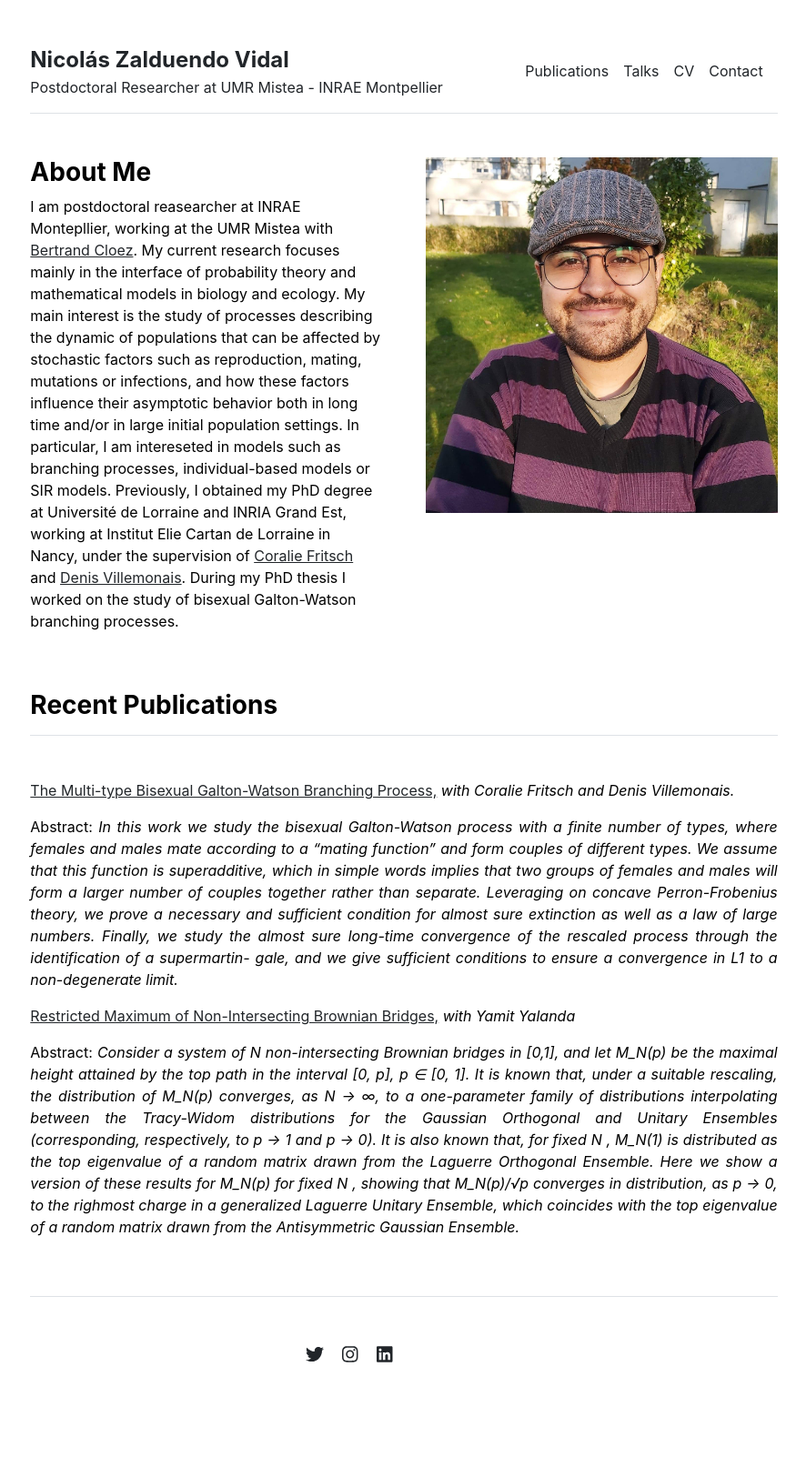
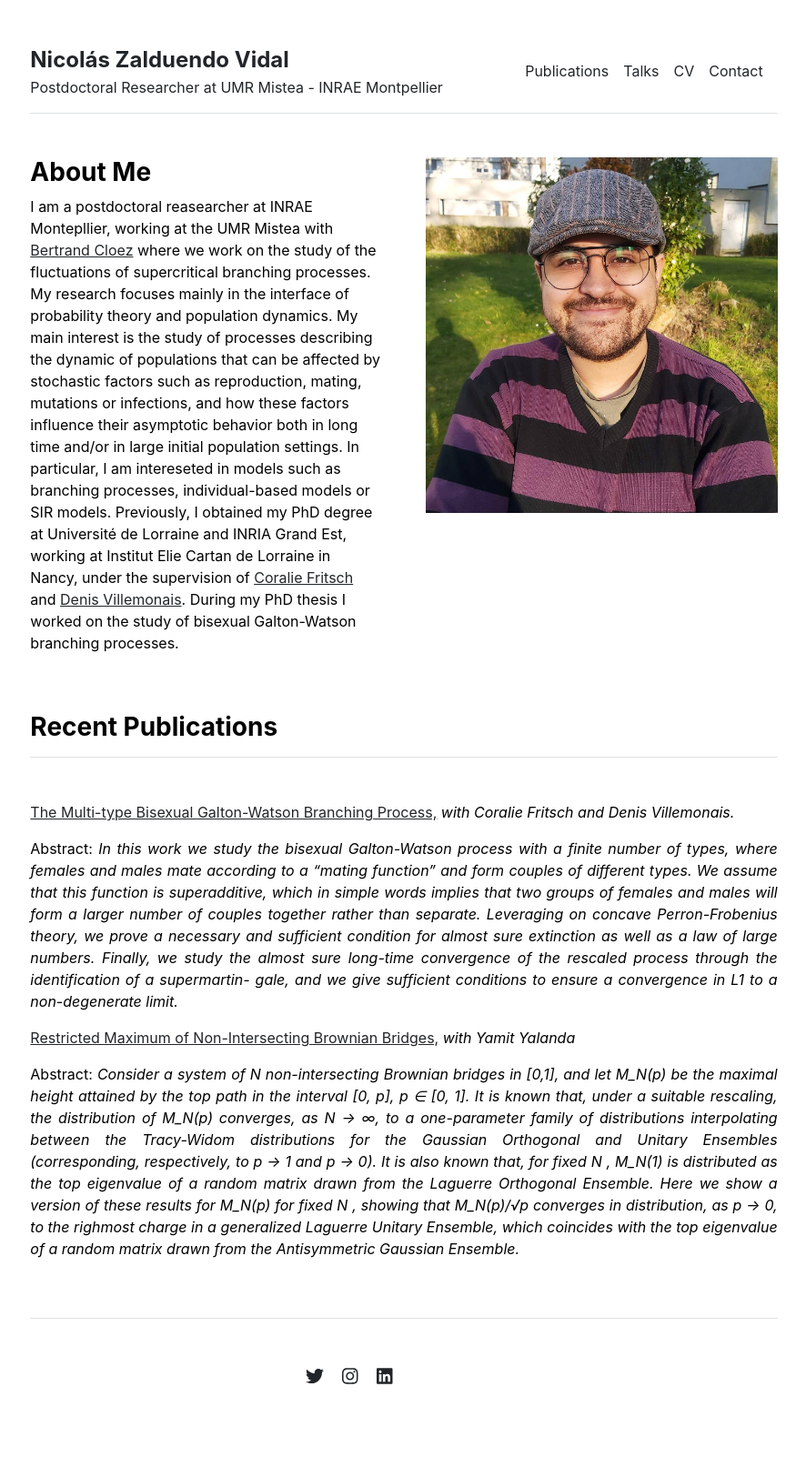
Before and after one commit to nzalduendo/nzalduendo.github.io, a Jekyll site: the page built from index.md, in a window 1280 px wide. Shown: the whole page at 91% size, without its empty margins (196-1082 px from the left). Built offline with Jekyll 4.4.1, drawn with Linux system fonts in a browser that asks for light colours; before the commit the page ends 1600 px from its top, so only the background shows below that.

Commit message:
Update index.md

```diff
--- a/index.md
+++ b/index.md
@@ -2,4 +2,4 @@
 layout: home
 title: "Home"
 ---
-I am postdoctoral reasearcher at INRAE Montepllier, working at the UMR Mistea with <a href='https://sites.google.com/view/bertrandcloez'>Bertrand Cloez</a>. My current research focuses mainly in the interface of probability theory and mathematical models in biology and ecology. My main interest is the study of processes describing the dynamic of populations that can be affected by stochastic factors such as reproduction, mating, mutations or infections, and how these factors influence their asymptotic behavior both in long time and/or in large initial population settings. In particular, I am intereseted in models such as branching processes, individual-based models or SIR models. Previously, I obtained my PhD degree at Université de Lorraine and INRIA Grand Est, working at Institut Elie Cartan de Lorraine in Nancy, under the supervision of <a href='http://coralie-fritsch.perso.math.cnrs.fr'>Coralie Fritsch</a> and <a href='http://www.normalesup.org/~villemonais/'>Denis Villemonais</a>. During my PhD thesis I worked on the study of bisexual Galton-Watson branching processes.
+I am a postdoctoral reasearcher at INRAE Montepllier, working at the UMR Mistea with <a href='https://sites.google.com/view/bertrandcloez'>Bertrand Cloez</a> where we work on the study of the fluctuations of supercritical branching processes. My research focuses mainly in the interface of probability theory and population dynamics. My main interest is the study of processes describing the dynamic of populations that can be affected by stochastic factors such as reproduction, mating, mutations or infections, and how these factors influence their asymptotic behavior both in long time and/or in large initial population settings. In particular, I am intereseted in models such as branching processes, individual-based models or SIR models. Previously, I obtained my PhD degree at Université de Lorraine and INRIA Grand Est, working at Institut Elie Cartan de Lorraine in Nancy, under the supervision of <a href='http://coralie-fritsch.perso.math.cnrs.fr'>Coralie Fritsch</a> and <a href='http://www.normalesup.org/~villemonais/'>Denis Villemonais</a>. During my PhD thesis I worked on the study of bisexual Galton-Watson branching processes.
```
